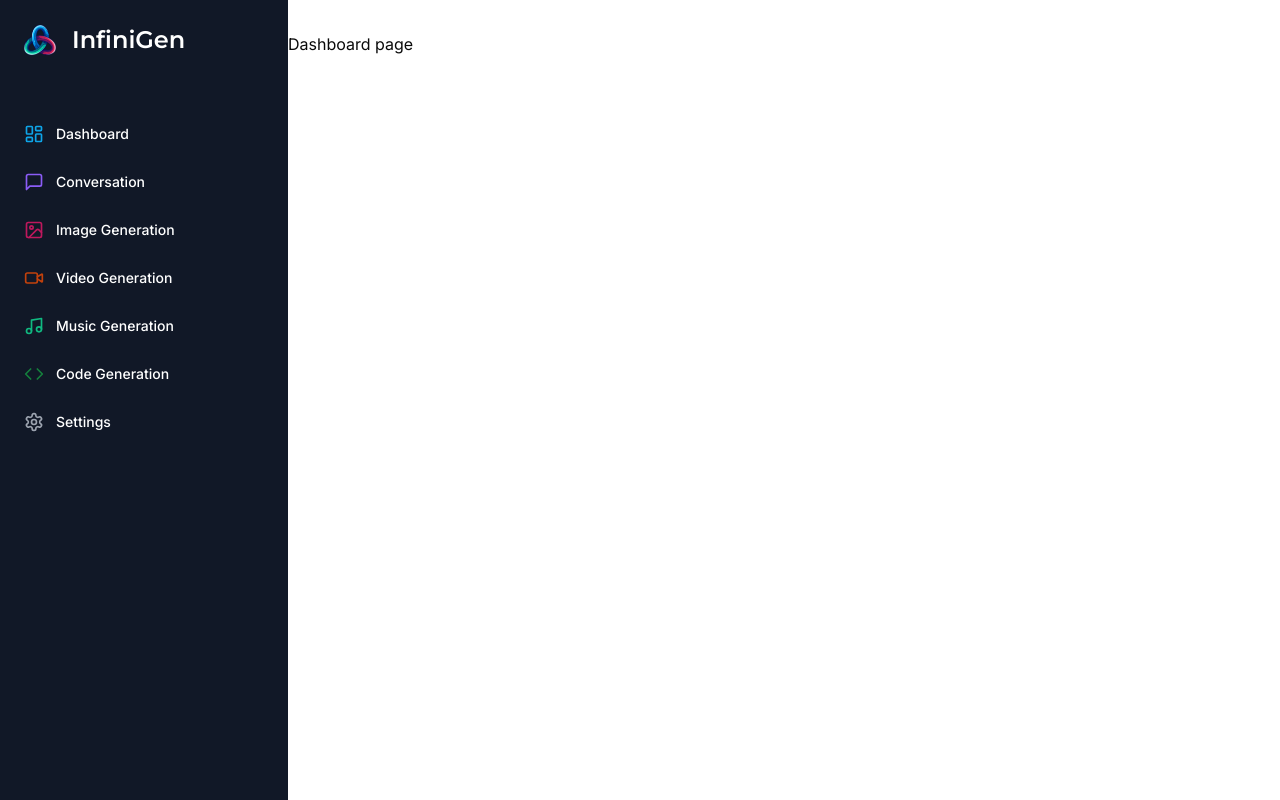
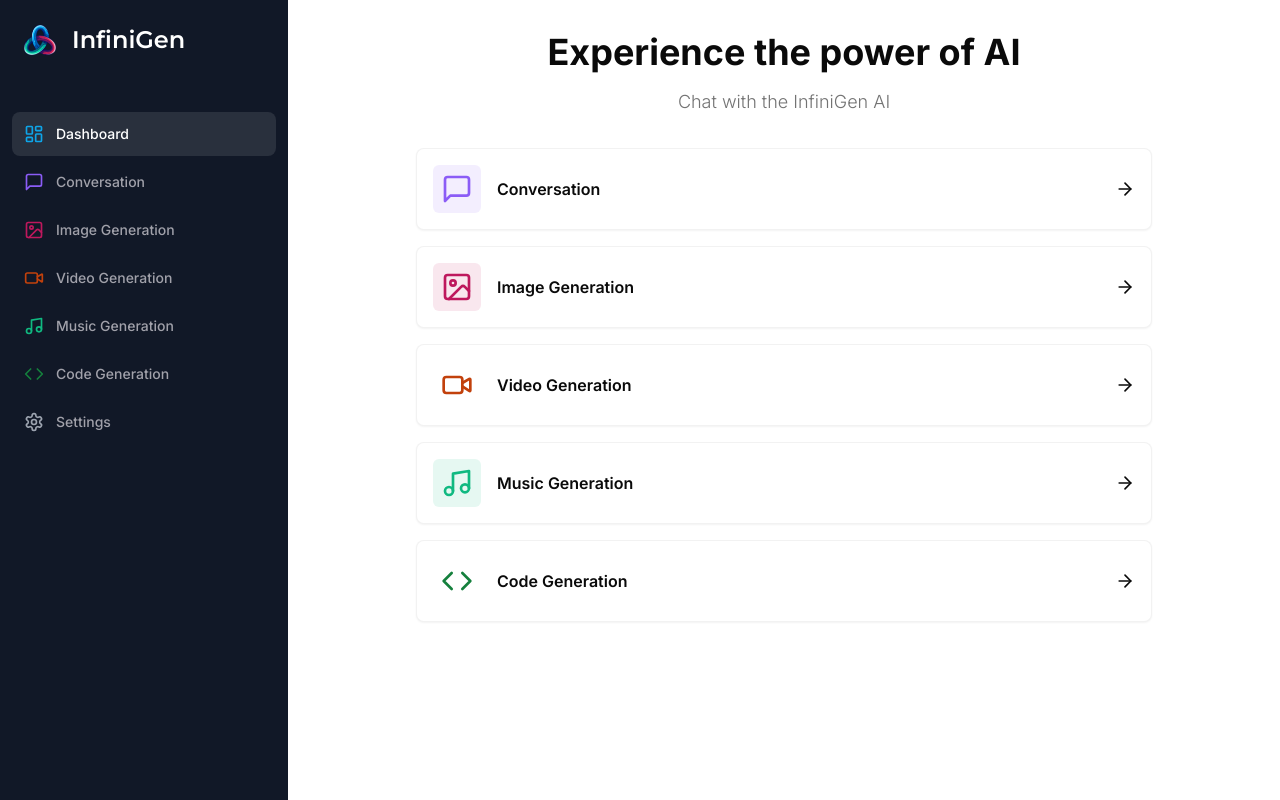
Before and after one commit to feliciahmq/infinigen, a Next.js app: page /dashboard in a window 1280 px wide. Built offline with nearby package versions, Linux system fonts and the light colour scheme.

Commit message:
Add: Dashboard

```diff
--- a/app/(dashboard)/(routes)/dashboard/page.tsx
+++ b/app/(dashboard)/(routes)/dashboard/page.tsx
@@ -1,7 +1,82 @@
+"use client";
+
+import { useRouter } from "next/navigation";
+
+import { Card } from "@/components/ui/card";
+import { cn } from "@/lib/utils";
+
+import { ArrowRight, Code, ImageIcon, MessageSquare, Music, Video } from "lucide-react";
+
+const tools = [
+  {
+    label: "Conversation",
+    icon: MessageSquare,
+    href: "/conversation",
+    color: "text-violet-500",
+    bgColor: "bg-violet-500/10",
+  },
+  {
+    label: "Image Generation",
+    icon: ImageIcon,
+    href: "/image",
+    color: "text-pink-700",
+    bgColor: "bg-pink-700/10",
+  },
+  {
+    label: "Video Generation",
+    icon: Video,
+    href: "/video",
+    color: "text-orange-700",
+    bgColor: "text-orange-700/10",
+  },
+  {
+    label: "Music Generation",
+    icon: Music,
+    href: "/music",
+    color: "text-emerald-500",
+    bgColor: "bg-emerald-500/10"
+  },
+  {
+    label: "Code Generation",
+    icon: Code,
+    href: "/code",
+    color: "text-green-700",
+    bgColor: "text-green-700/10",
+  },
+];
+
 const DashboardPage = () => {
+  const router = useRouter();
+
   return (
     <div>
-      <p>Dashboard page</p>
+      <div className="mb-8 space-y-4">
+        <h2 className="text-2xl md:text-4xl font-bold text-center">
+        Experience the power of AI
+        </h2>
+        <p className="text-muted-foreground font-light text-sm md:text-lg text-center">
+          Chat with the InfiniGen AI
+        </p>
+      </div>
+      <div className="px-4 md:px-20 lg:px-32 space-y-4">
+        {tools.map((tool) => (
+          <Card
+            onClick={() => router.push(tool.href)}
+            key={tool.href}
+            className="p-4 border-black/5 flex items-center justify-between hover:shadow-md transition cursor-pointer"
+          >
+            <div className="flex items-center gap-x-4">
+              <div className={cn("p-2 w-fit rounded-md", tool.bgColor)}>
+                <tool.icon className={cn("w-8 h-8", tool.color)} />
+              </div>
+              <div className="font-semibold">
+                {tool.label}
+              </div>
+            </div>
+            <ArrowRight className="w-5 h-5" />
+          </Card>
+        ))}
+      </div>
     </div>
   );
 }
--- a/components/sideBar.tsx
+++ b/components/sideBar.tsx
@@ -6,6 +6,7 @@
 
 import { cn } from "@/lib/utils";
 import { Code, ImageIcon, LayoutDashboard, MessageSquare, Music, Settings, Video } from "lucide-react";
+import { usePathname } from "next/navigation";
 
 const montserrat = Montserrat({ weight: "600", subsets: ["latin"]});
 
@@ -55,6 +56,8 @@
 ];
 
 const Sidebar = () => {
+  const pathname = usePathname();
+
   return (
     <div className="space-y-4 py-4 flex flex-col h-full bg-[#111827] text-white">
       <div className="px-3 py-2 flex-1">
@@ -75,7 +78,9 @@
             <Link
               href={route.href}
               key={route.href}
-              className="text-sm group flex p-3 w-full justify-start font-medium cursor-pointer hover:text-white hover:bg-white/10 rounded-lg transtion"
+              className={cn("text-sm group flex p-3 w-full justify-start font-medium cursor-pointer hover:text-white hover:bg-white/10 rounded-lg transtion",
+                pathname === route.href ? "text-white bg-white/10" : "text-zinc-400"
+              )}
             >
               <div className="flex items-center flex-1">
                 <route.icon className={cn("h-5 w-5 mr-3", route.color)} />
--- /dev/null
+++ b/components/ui/card.tsx
@@ -0,0 +1,79 @@
+import * as React from "react"
+
+import { cn } from "@/lib/utils"
+
+const Card = React.forwardRef<
+  HTMLDivElement,
+  React.HTMLAttributes<HTMLDivElement>
+>(({ className, ...props }, ref) => (
+  <div
+    ref={ref}
+    className={cn(
+      "rounded-lg border bg-card text-card-foreground shadow-sm",
+      className
+    )}
+    {...props}
+  />
+))
+Card.displayName = "Card"
+
+const CardHeader = React.forwardRef<
+  HTMLDivElement,
+  React.HTMLAttributes<HTMLDivElement>
+>(({ className, ...props }, ref) => (
+  <div
+    ref={ref}
+    className={cn("flex flex-col space-y-1.5 p-6", className)}
+    {...props}
+  />
+))
+CardHeader.displayName = "CardHeader"
+
+const CardTitle = React.forwardRef<
+  HTMLParagraphElement,
+  React.HTMLAttributes<HTMLHeadingElement>
+>(({ className, ...props }, ref) => (
+  <h3
+    ref={ref}
+    className={cn(
+      "text-2xl font-semibold leading-none tracking-tight",
+      className
+    )}
+    {...props}
+  />
+))
+CardTitle.displayName = "CardTitle"
+
+const CardDescription = React.forwardRef<
+  HTMLParagraphElement,
+  React.HTMLAttributes<HTMLParagraphElement>
+>(({ className, ...props }, ref) => (
+  <p
+    ref={ref}
+    className={cn("text-sm text-muted-foreground", className)}
+    {...props}
+  />
+))
+CardDescription.displayName = "CardDescription"
+
+const CardContent = React.forwardRef<
+  HTMLDivElement,
+  React.HTMLAttributes<HTMLDivElement>
+>(({ className, ...props }, ref) => (
+  <div ref={ref} className={cn("p-6 pt-0", className)} {...props} />
+))
+CardContent.displayName = "CardContent"
+
+const CardFooter = React.forwardRef<
+  HTMLDivElement,
+  React.HTMLAttributes<HTMLDivElement>
+>(({ className, ...props }, ref) => (
+  <div
+    ref={ref}
+    className={cn("flex items-center p-6 pt-0", className)}
+    {...props}
+  />
+))
+CardFooter.displayName = "CardFooter"
+
+export { Card, CardHeader, CardFooter, CardTitle, CardDescription, CardContent }
```
